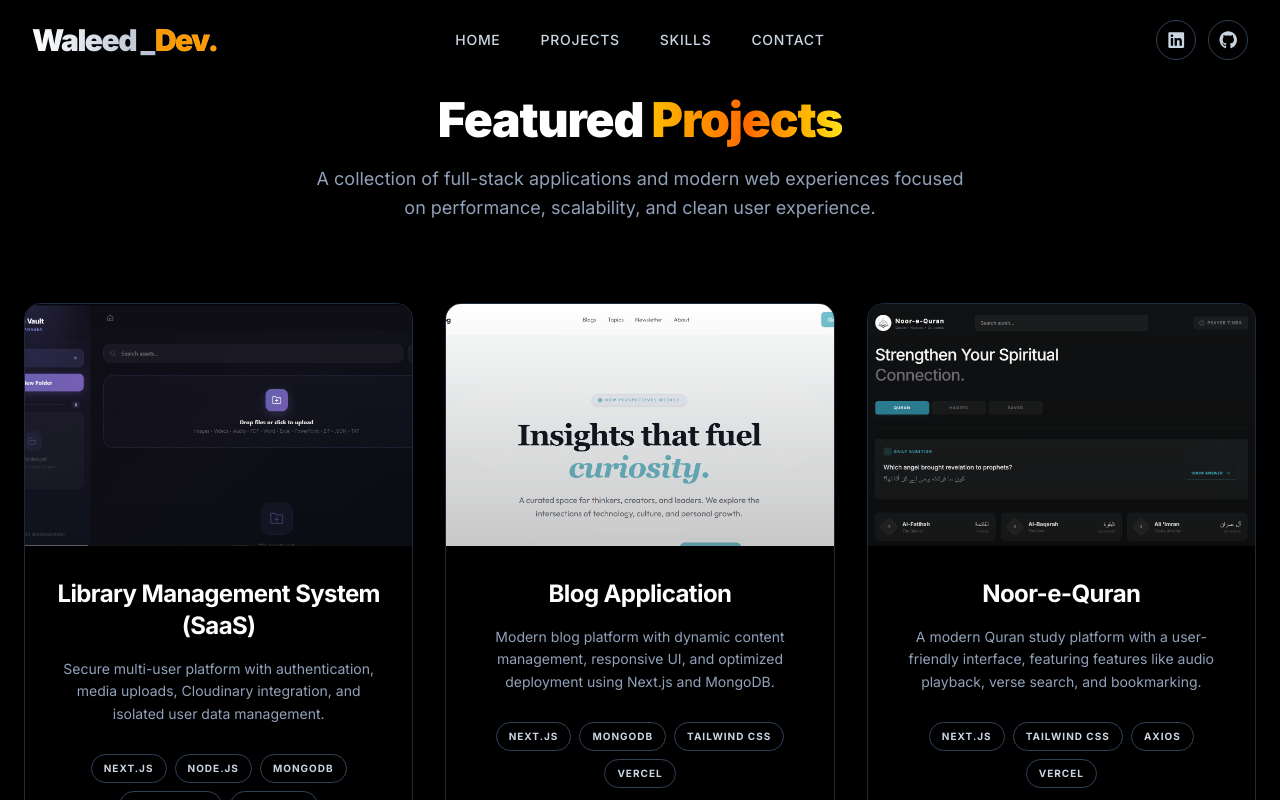
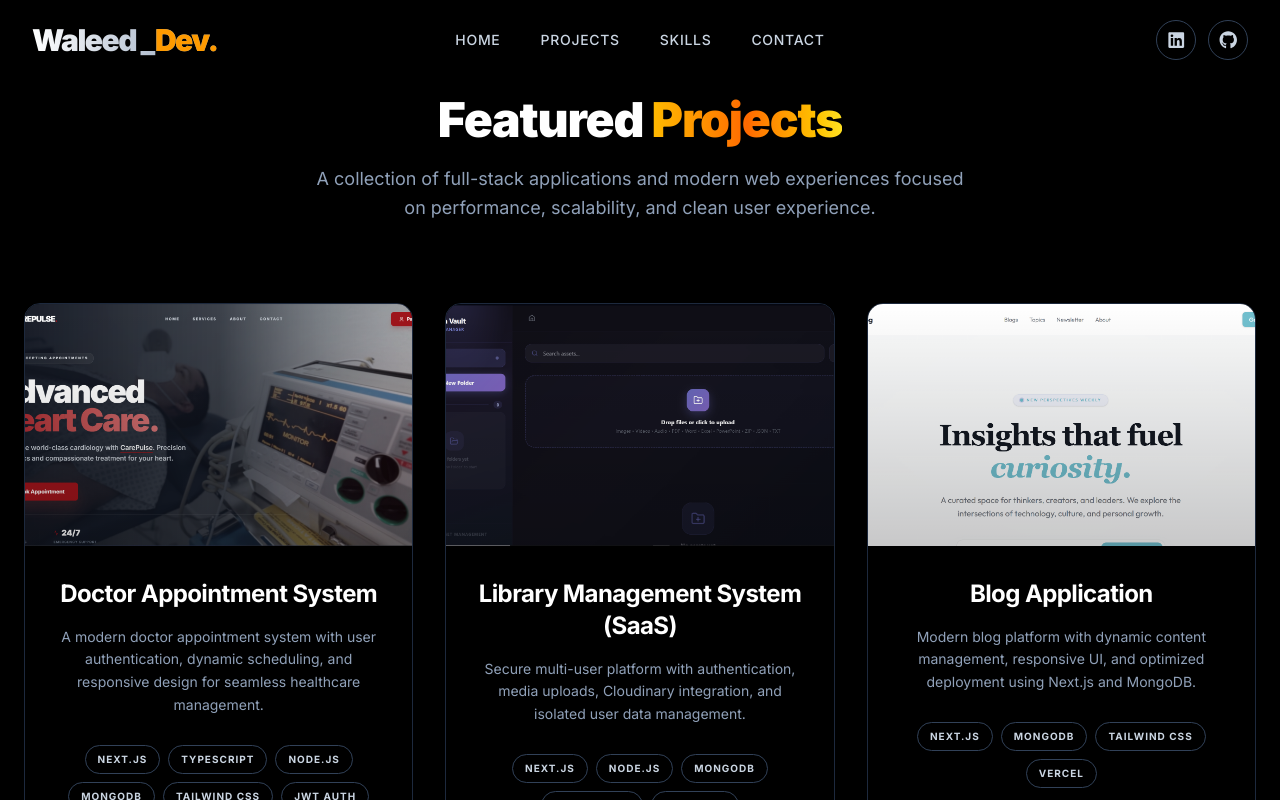
Before and after one commit to waleedtechdev09-glitch/Portfolio, a Next.js app: page /projects in a window 1280 px wide. Shown: the top 800 px of the page. Built offline with nearby package versions, Linux system fonts and the light colour scheme.

Commit message:
feat(ui): add CarePulse project and update project data
Add the CarePulse Doctor Appointment System to the projects list and update the project data structures in both Data/Projects.ts and components/ProjectSection.tsx to maintain consistency and correct indexing.

```diff
--- a/Data/Projects.ts
+++ b/Data/Projects.ts
@@ -2,9 +2,21 @@ export const projects = [
   {
     id: 1,
     title: "WizBay",
-    description: "A multi-service platform with automated API connectors and complex catalogue management.",
+    description:
+      "A multi-service platform with automated API connectors and complex catalogue management.",
     tech: ["Next.js", "TypeScript", "Node.js", "AWS"],
     link: "#",
+    github: "#",
+    image: "/projects/wizbay.jpg", // Replace with your actual image path
+    featured: true,
+  },
+  {
+    id: 2,
+    title: "CarePulse",
+    description:
+      "A multi-service platform with automated API connectors and complex catalogue management.",
+    tech: ["Next.js", "TypeScript", "Node.js", "AWS"],
+    link: "https://cardiac-doctor-appointment-system.vercel.app",
     github: "#",
     image: "/projects/wizbay.jpg", // Replace with your actual image path
     featured: true,
@@ -13,7 +25,8 @@ export const projects = [
   {
     id: 3,
     title: "Conn1 Login System",
-    description: "Secure, pixel-perfect authentication interface with custom eye-toggle and validation logic.",
+    description:
+      "Secure, pixel-perfect authentication interface with custom eye-toggle and validation logic.",
     tech: ["React", "Framer Motion", "Formik"],
     link: "#",
     github: "#",
@@ -21,12 +34,14 @@ export const projects = [
     featured: false,
   },
   {
-  id: "4",
-  title: "Full Stack Blog Application",
-  description: "Modern full-stack blog platform built with Next.js, featuring dynamic posts, responsive UI, and optimized performance with Vercel deployment.",
-  image: "https://images.unsplash.com/photo-1499750310107-5fef28a66643?w=600&h=400&fit=crop",
-  technologies: ["Next.js", "React", "Tailwind CSS", "Vercel"],
-  github: "#",
-  liveUrl: "https://next-blog-app-deployment.vercel.app",
-}
+    id: "4",
+    title: "Full Stack Blog Application",
+    description:
+      "Modern full-stack blog platform built with Next.js, featuring dynamic posts, responsive UI, and optimized performance with Vercel deployment.",
+    image:
+      "https://images.unsplash.com/photo-1499750310107-5fef28a66643?w=600&h=400&fit=crop",
+    technologies: ["Next.js", "React", "Tailwind CSS", "Vercel"],
+    github: "#",
+    liveUrl: "https://next-blog-app-deployment.vercel.app",
+  },
 ];
--- a/components/ProjectSection.tsx
+++ b/components/ProjectSection.tsx
@@ -16,6 +16,23 @@ interface Project {
 const projects: Project[] = [
   {
     id: "1",
+    title: "Doctor Appointment System",
+    description:
+      "A modern doctor appointment system with user authentication, dynamic scheduling, and responsive design for seamless healthcare management.",
+    image: "/carepulse.png",
+    technologies: [
+      "Next.js",
+      "TypeScript",
+      "Node.js",
+      "MongoDB",
+      "Tailwind CSS",
+      "JWT Auth",
+    ],
+    github: "#",
+    liveUrl: "https://cardiac-doctor-appointment-system.vercel.app",
+  },
+  {
+    id: "2",
     title: "Library Management System (SaaS)",
     description:
       "Secure multi-user platform with authentication, media uploads, Cloudinary integration, and isolated user data management.",
@@ -26,7 +43,7 @@ const projects: Project[] = [
   },
 
   {
-    id: "2",
+    id: "3",
     title: " Blog Application",
     description:
       "Modern blog platform with dynamic content management, responsive UI, and optimized deployment using Next.js and MongoDB.",
@@ -37,7 +54,7 @@ const projects: Project[] = [
   },
 
   {
-    id: "3",
+    id: "4",
     title: "Noor-e-Quran ",
     description:
       "A modern Quran study platform with a user-friendly interface, featuring features like audio playback, verse search, and bookmarking.",
@@ -47,7 +64,7 @@ const projects: Project[] = [
     liveUrl: "https://roshan-noor-e-quran.vercel.app",
   },
   {
-    id: "4",
+    id: "5",
     title: "Wireless Headphones ",
     description:
       "Interactive product landing page featuring smooth animations, responsive layouts, and modern UI/UX design principles.",
@@ -57,7 +74,7 @@ const projects: Project[] = [
     liveUrl: "https://wireless-headphones-deployment.vercel.app",
   },
   {
-    id: "5",
+    id: "6",
     title: "Coders Coffee Shop",
     description:
       "Interactive product landing page featuring smooth animations, responsive layouts, and modern UI/UX design principles.",
```
Also changed, not shown: public/carepulse.png (added).
